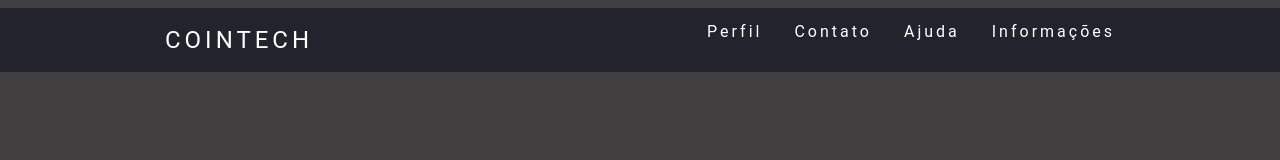
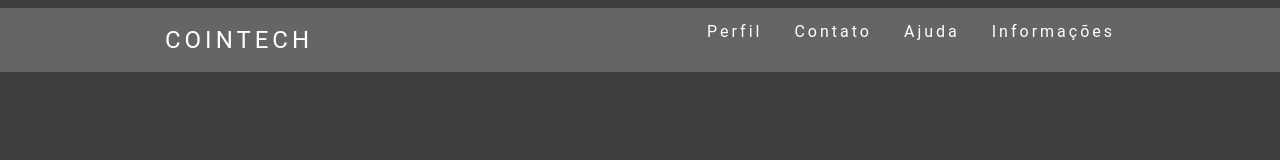
Before and after one commit to GSPadovesi/Fintech---Fiap, a plain HTML site: page telaInicial.html in a window 1280 px wide. Drawn offline with nearby package versions, Linux system fonts and the light colour scheme.

Commit message:
Minimo ajuste

```diff
--- a/styles/telaInicial.css
+++ b/styles/telaInicial.css
@@ -25,7 +25,7 @@ nav{
     justify-content: space-around;
     align-items: center;
     font-family: "Roboto", sans-serif;
-    background: #23232e;
+    background: #656565;
     height: 8vh;
 }
 
@@ -69,7 +69,7 @@ main{
         right: 0;
         width: 50vw;
         height: 92vh;
-        background: #23232e;
+        background: #656565;
         flex-direction: column;
         align-items: center;
         justify-content: space-around;
--- a/telaInicial.html
+++ b/telaInicial.html
@@ -25,7 +25,7 @@
   </head>
   <body>
     <header class="mt-2 mb-2">
-        <nav class="mt-2 mb-2">
+        <nav class="menu mt-2 mb-2">
             <a class="logo" href="#">CoinTech</a>
             <div class="mobile-menu">
                 <div class="line1"></div>
```
